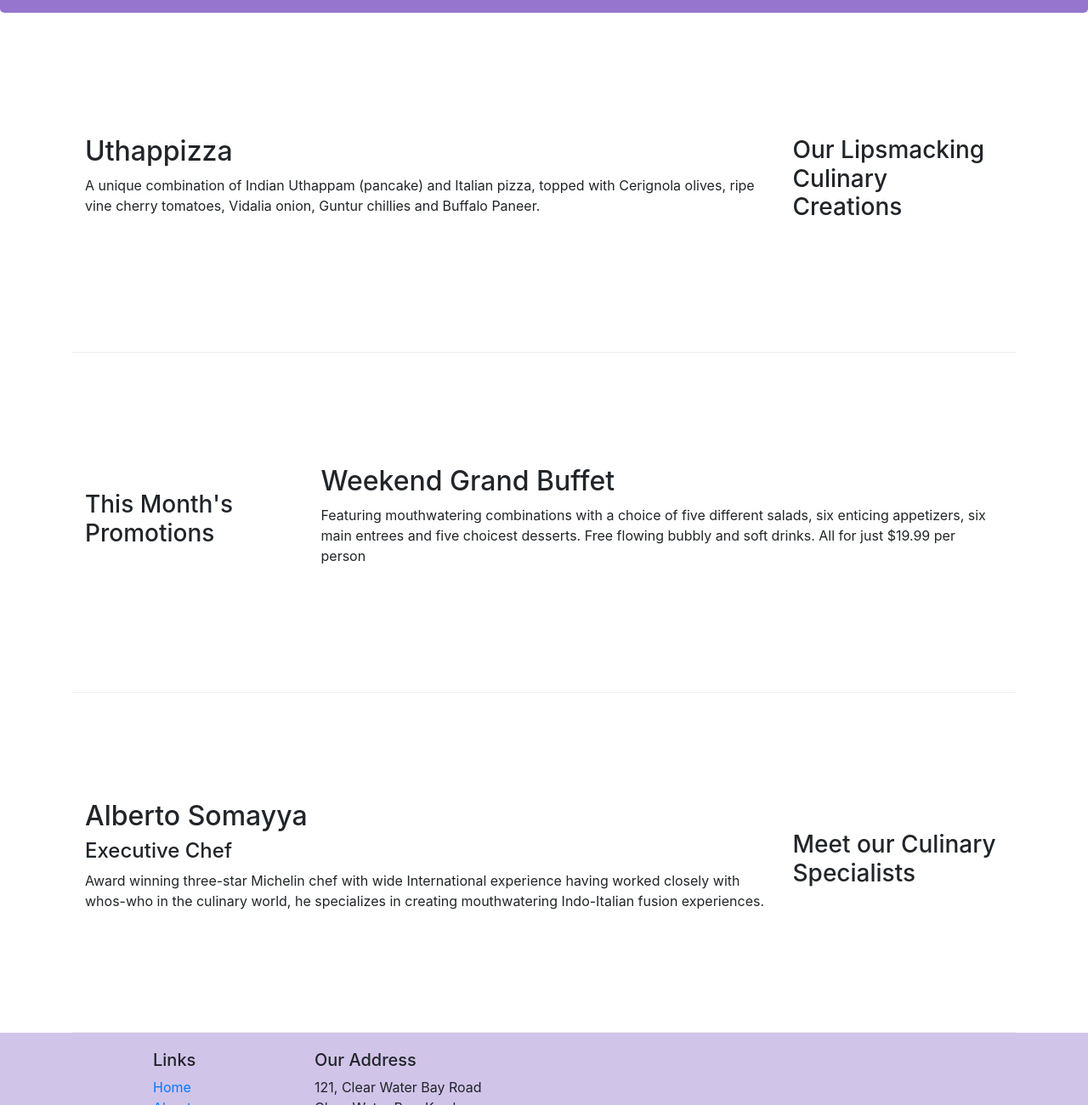
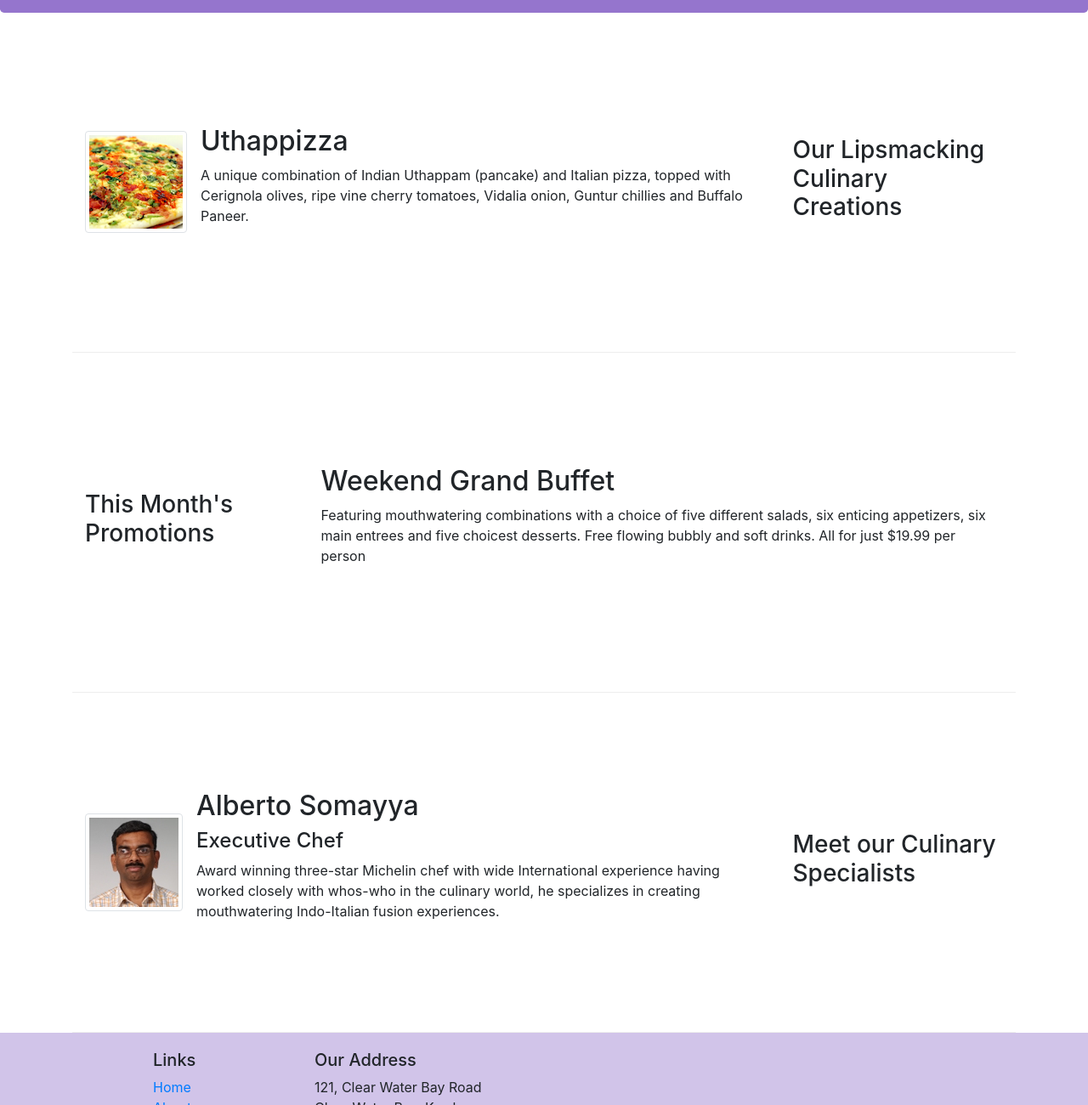
Before and after one commit to xbase01/conFusion, a website: page index.html in a window 1280 px wide. Shown: the part 319-1619 px from the top of the page at 85% size. Drawn offline with nearby package versions, Linux system fonts and the light colour scheme.

Commit message:
images and media

```diff
--- a/index.html
+++ b/index.html
@@ -65,8 +65,14 @@
                 <h3>Our Lipsmacking Culinary Creations</h3>
             </div>
             <div class="col col-sm order-sm-first col-md">
-                <h2>Uthappizza</h2>
-                <p>A unique combination of Indian Uthappam (pancake) and Italian pizza, topped with Cerignola olives, ripe vine cherry tomatoes, Vidalia onion, Guntur chillies and Buffalo Paneer.</p>
+                <div class="media">
+                    <img class="d-flex mr-3 img-thumbnail align-self-center" src="img/uthappizza.png" alt="uthappizza">
+                    <div class="media-body">
+                        <h2 class="mt-0">Uthappizza</h2>
+                        <p class="d-none d-sm-block">A unique combination of Indian Uthappam (pancake) and Italian pizza, topped with Cerignola olives, ripe vine cherry tomatoes, Vidalia onion, Guntur chillies and Buffalo Paneer.</p>
+
+                    </div>
+                </div>
             </div>
         </div>
 
@@ -86,10 +92,15 @@
                 <h3>Meet our Culinary Specialists</h3>
             </div>
             <div class="col col-sm order-sm-first col-md">
-                <h2>Alberto Somayya</h2>
+                <div class="media">
+                    <img class="d-flex mr-3 img-thumbnail align-self-center" src="img/alberto.png" alt="alberto Somayya">
+                <div class="media-body">
+                <h2 class="mt-0">Alberto Somayya</h2>
                 <h4>Executive Chef</h4>
                 <p class="d-none d-sm-block">Award winning three-star Michelin chef with wide International experience having worked closely with whos-who in the culinary world, he specializes in creating mouthwatering Indo-Italian fusion experiences. </p>
+                </div>
             </div>
+        </div>
         </div>
     </div>
 
```
